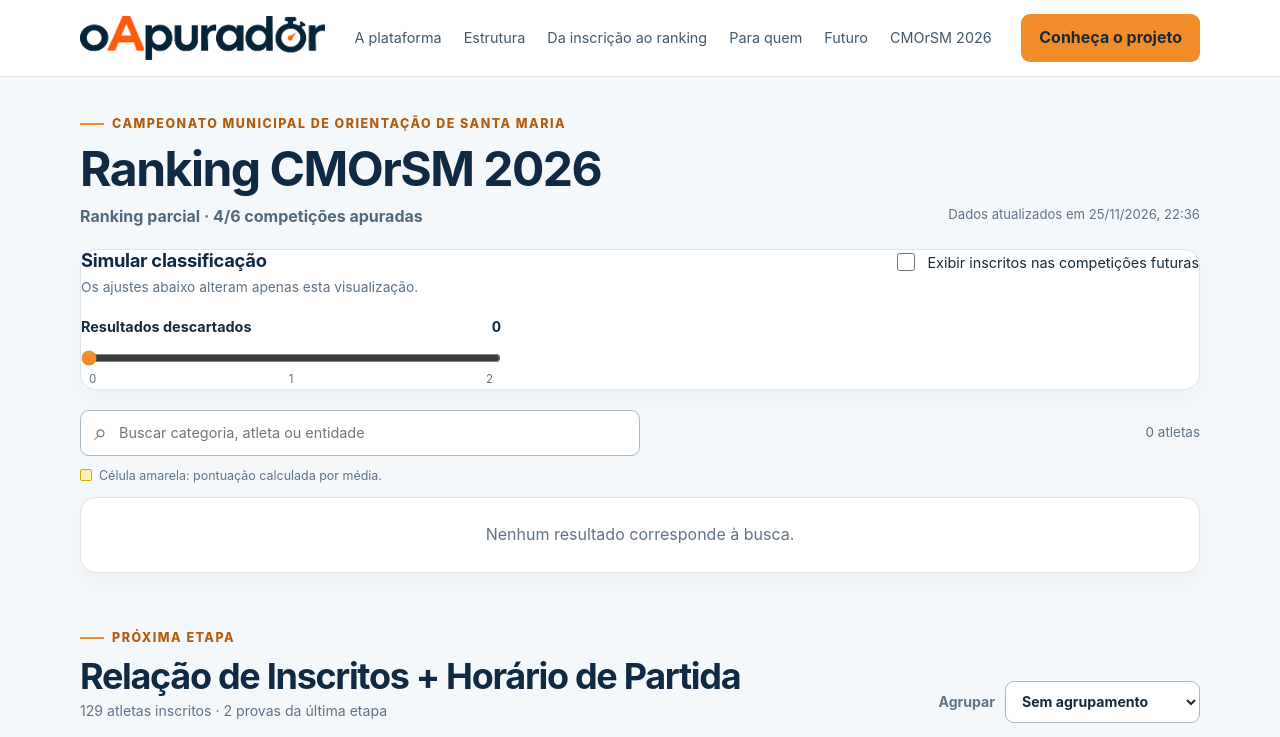
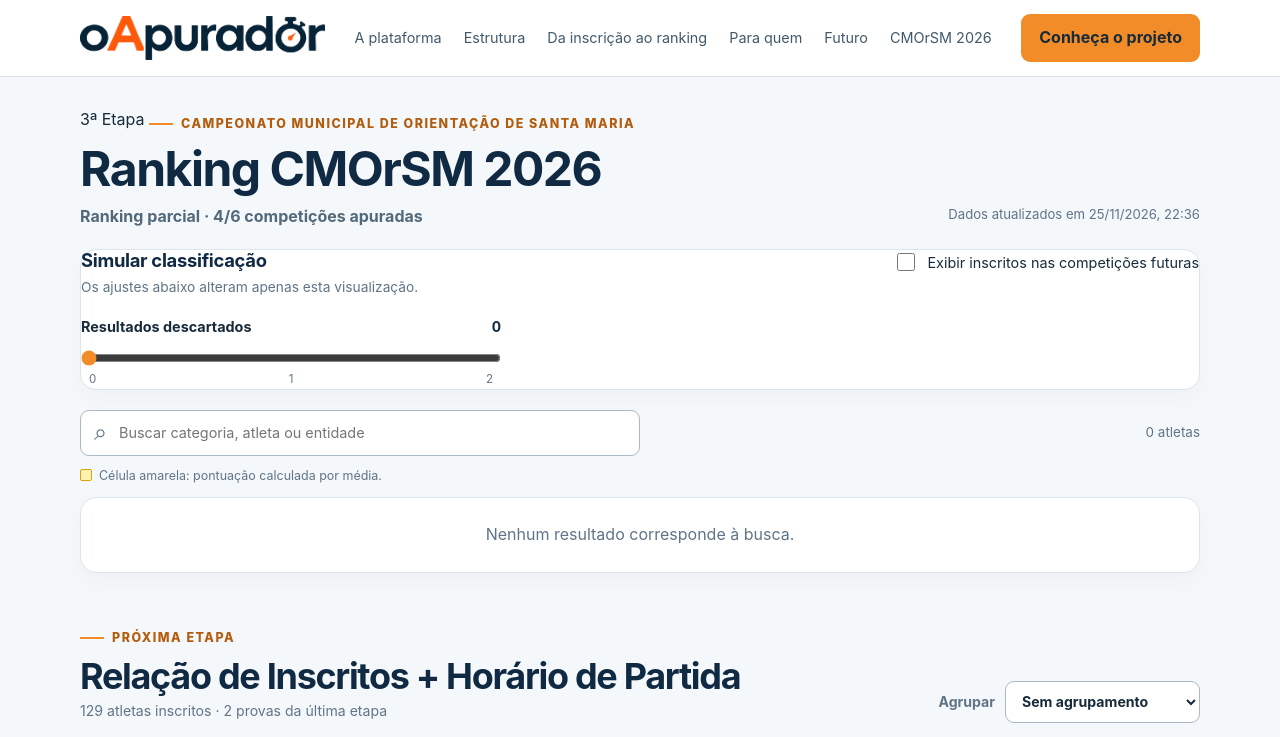
Before and after one commit to oapurador/oapurador-site, a plain HTML site: page ranking.html in a window 1280 px wide. Shown: the top 737 px of the page. Drawn offline with Linux system fonts and the light colour scheme.

Commit message:
Add link to 3ª Etapa in ranking heading

```diff
--- a/ranking.html
+++ b/ranking.html
@@ -34,6 +34,7 @@
       <div class="wrap">
         <section class="ranking-heading" aria-labelledby="ranking-title">
           <div>
+            <a href="ranking.html#registrations-section">3ª Etapa</a>
             <div class="eyebrow" id="event-name">Campeonato</div>
             <h1 id="ranking-title">Carregando ranking…</h1>
             <p id="ranking-status" class="ranking-status" aria-live="polite"></p>
```
